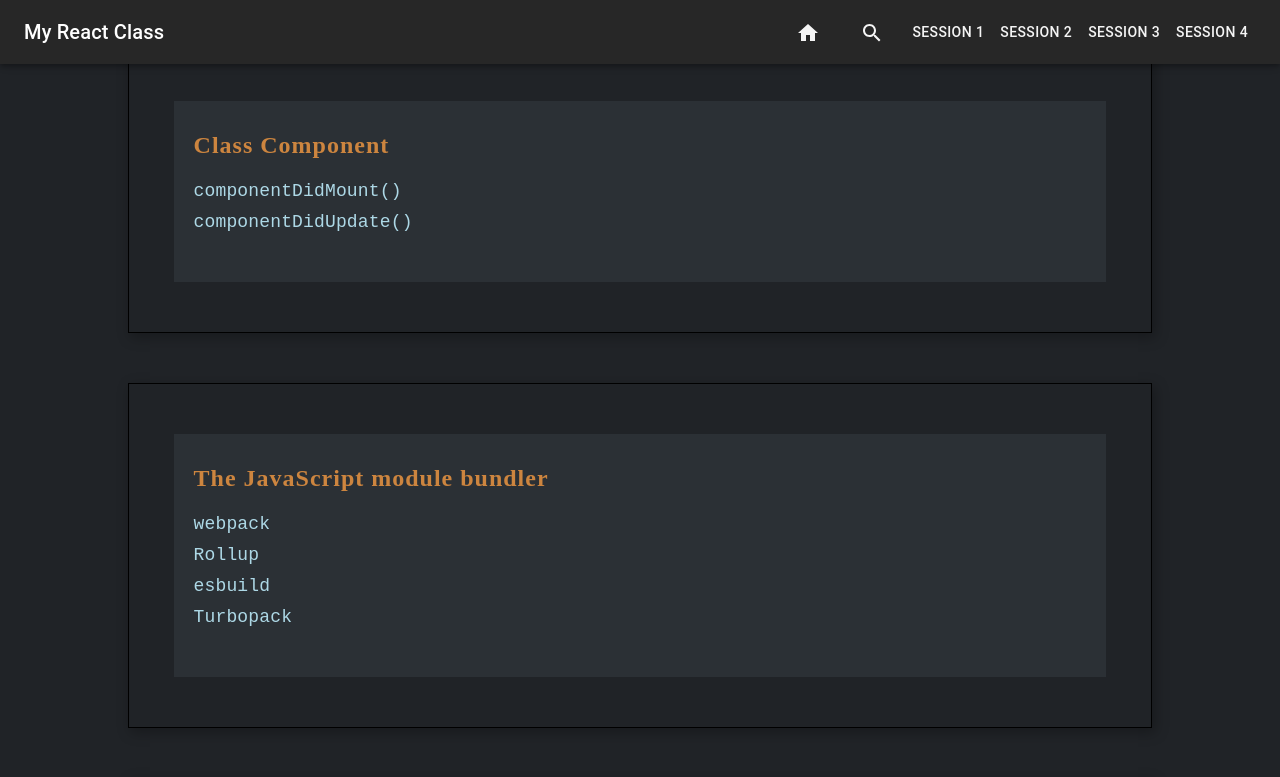
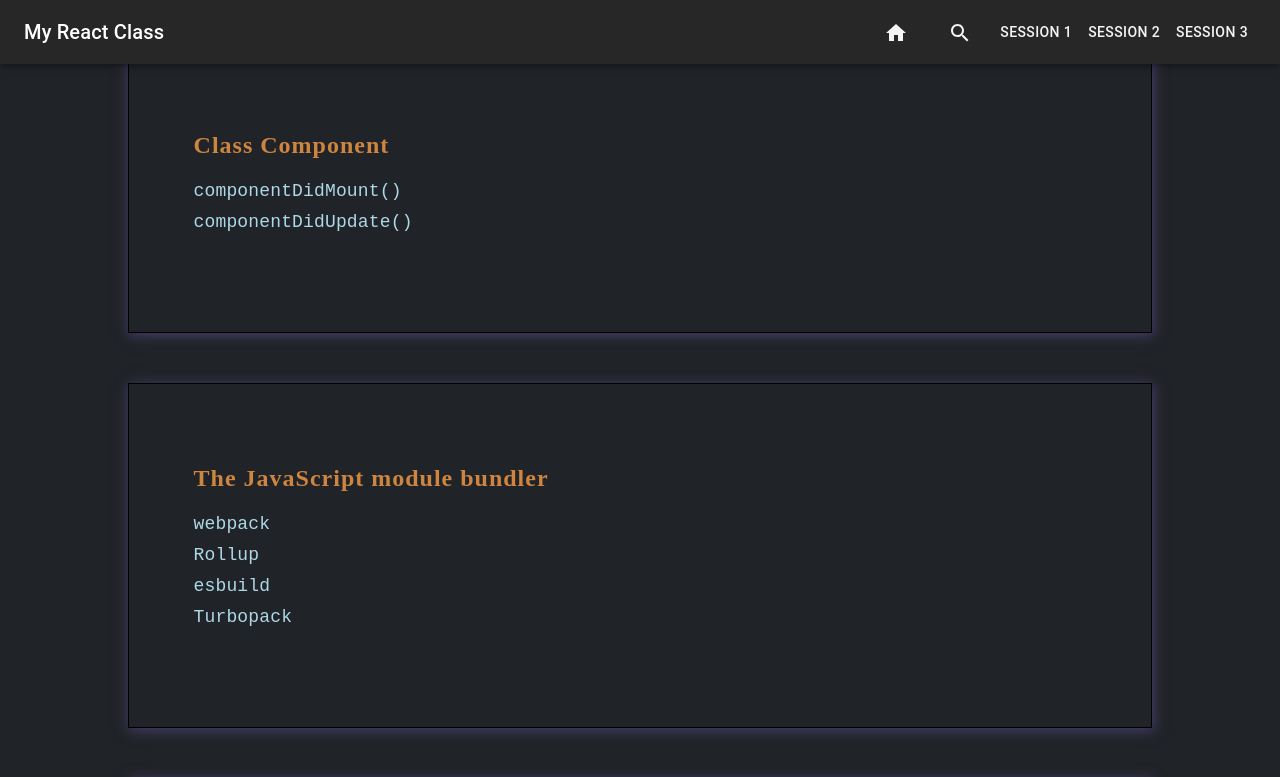
Before and after one commit to pofnor/reactClassExercise, a React (Vite) app: page /session/1 in a window 1280 px wide. Shown: the top 777 px of the page. Built offline with nearby package versions, Linux system fonts and the light colour scheme.

Commit message:
update css

```diff
--- a/src/assets/global.css
+++ b/src/assets/global.css
@@ -1,7 +1,12 @@
+:root{
+  --shadow:#453C67;
+  --answerHeader:#46C2CB;
+
+}
+
 img{
   width: 100%;
   height: auto;
-  box-shadow: 3px 4px 12px 1px rgba(0, 0, 0, 0.25);
   padding: 10px;
   margin-bottom: 15px;
   margin-top: -15px;
@@ -53,7 +58,7 @@ img{
   margin: auto;
   border: 1px solid black;
   box-sizing: border-box;
-  box-shadow: 3px 4px 12px 1px rgba(0, 0, 0, 0.25);
+  box-shadow: 1px 2px 12px 1px var(--shadow);
   padding: 30px 20px;
   margin-top: 50px;
   transition: 0.4s;
@@ -62,7 +67,7 @@ img{
   width: 95%;
   padding: 30px 20px;
   margin: 20px auto;
-  background-color: #2b3035;
+  /* background-color: #2b3035; */
 }
 .primary-answer{
   width: 95%;
@@ -84,7 +89,7 @@ img{
   background-color: #454c52;
   border: 1px solid rgb(134, 212, 238,0.4);
   box-sizing: border-box;
-  box-shadow: 3px 4px 12px 1px rgba(0, 0, 0, 0.25);
+  box-shadow: 3px 4px 12px 1px var(--shadow);
 }
 .primary-answer-code-label{
   position: absolute;
@@ -115,8 +120,8 @@ img{
 .color-white{
   color:whitesmoke;
 }
-.color-lightgray{
-  color:gray;
+.h1-answer{
+  color:var(--answerHeader);
 }
 .navbar-link{
   text-decoration: none;
--- a/src/components/ExerciseMaker.jsx
+++ b/src/components/ExerciseMaker.jsx
@@ -6,7 +6,7 @@ const ExerciseMaker = ({item,isAnswer=false}) => {
     {(item.header) && item.header.map(line => {
       return  (<h1
                 key={crypto.randomUUID()}
-                className={isAnswer ? 'primary-h1 color-lightgray' : 'primary-h1'}>
+                className={isAnswer ? 'primary-h1 h1-answer' : 'primary-h1'}>
                 {line}
               </h1>)
       })
--- a/src/data/sessionDB.js
+++ b/src/data/sessionDB.js
@@ -24,24 +24,83 @@
 
 export const sessions = [
   {
-    session: '4',
+    session: '3',
     id: crypto.randomUUID(),
     question:[
-      {header:['i am header']},
-      {text:['question1','question2']},
-      {code:['questioncode1','questioncode2']},
-      {text:['question3']},
+      {header:['CSS in JS']},
       {image:['CSS-in-JS.webp']},
-      {code:['questioncode2']}
     ],
     answer:[
-      {header:['i am header']},
-      {text:['answer1','answer2']},
-      {code:['answercode1']},
-      {text:['answer3','💻 (App.js)']},
-      {image:['CSS-in-JS.webp']},
-      {code:['answercode2']},
-      {text:['🌟Tips:answer']}
+      {text:[
+        'Styling in React initially involved using regular CSS or preprocessor solutions like Sass or LESS.',
+        'But, CSS-in-JS library that allows you to write actual CSS code within your JavaScript files, dynamic styles based on props, and easy theming.',
+      ]},
+      {header:['Libraries:']},
+      {text:[
+        '1-Styled-components',
+        '2-Emotion'
+      ]},
+      {header:['Frameworks:']},
+      {text:[
+        '1-Tailwind CSS',
+        '2-Material-UI',
+      ]},
+      {text:[
+        '🌟Tips: inline styles',
+        'Using inline styles in React involves applying styles directly to JSX elements using the style attribute.',
+        '🌟Cons:',
+        '--No Pseudo-classes or Media Queries',
+        '--Override Difficulties',
+        '--Maintenance Challenges',
+      ]},
+      {text:[
+        'here`s a list of some popular CSS-in-JS libraries and frameworks based on their historical popularity and usage in the React ecosystem:',]},
+      {header:['1-Styled-components:']},
+      {text:[
+        'Popularity: Very popular.',
+        'Usage: Widely used in the React community. Known for its simplicity and ease of use.',
+      ]},
+      {header:['2-Emotion:']},
+      {text:[
+        'Popularity: popular.',
+        'Usage:  Gaining popularity, especially for its performance-focused features.',
+      ]},
+      {header:['3-CSS Modules:']},
+      {text:[
+        'Popularity: popular.',
+        'Usage: Often used in conjunction with other tools or libraries to achieve modular and scoped styles.',
+      ]},
+      {header:['4-Aphrodite:']},
+      {text:[
+        'Popularity: Moderately popular.',
+        'Usage:  Used by those who prefer a lightweight CSS-in-JS solution with a minimal API.',
+      ]},
+      {header:['5-Radium:']},
+      {text:[
+        'Popularity: Moderately popular.',
+        'Usage: Known for its additional features like automatic vendor prefixing and support for pseudo-classes.',
+      ]},
+      {header:['6-JSS (JSS-React):']},
+      {text:[
+        'Popularity: Moderate.',
+        'Usage: Provides a high degree of customization and is used by developers who value flexibility.',
+      ]},
+      {header:['7-Linaria:']},
+      {text:[
+        'Popularity: Growing.',
+        'Usage: Gaining popularity for its emphasis on zero-runtime overhead and static extraction.',
+      ]},
+      {header:['8-Tailwind CSS:']},
+      {text:[
+        'Popularity: Very popular.',
+        'Usage: Known for its utility-first approach. Used widely, especially in projects where rapid development and consistent styling are priorities.',
+      ]},
+      {header:['9-Material-UI:']},
+      {text:[
+        'Popularity: Very popular.',
+        'Usage: Highly popular for React applications that follow Google`s Material Design guidelines.',
+      ]},
+
     ]
   },
   {
@@ -52,7 +111,6 @@ export const sessions = [
       {text:['componentDidMount()', 'componentDidUpdate()']},
     ],
     answer:[
-      {header:['i am header']},
       {text:['💻 (App.js)']},
       {code:[
         'import React from "react";',
@@ -334,7 +392,6 @@ export const sessions = [
       {header:['Outlet Context in React Router Dom']},
     ],
     answer:[
-      {header:['i am header']},
       {text:[
         'can send the object { key:"value"} to nesting component',
         '💻 (App.js)',
@@ -483,7 +540,6 @@ export const sessions = [
       {text:['Navigate','useNavigate']},
     ],
     answer:[
-      {header:['i am header']},
       {text:[
         '<Navigate to="/"> is the component like Link component and navigate to the link',
         'useNavigate is hooks and i use it in NotFound.jsx',
```
